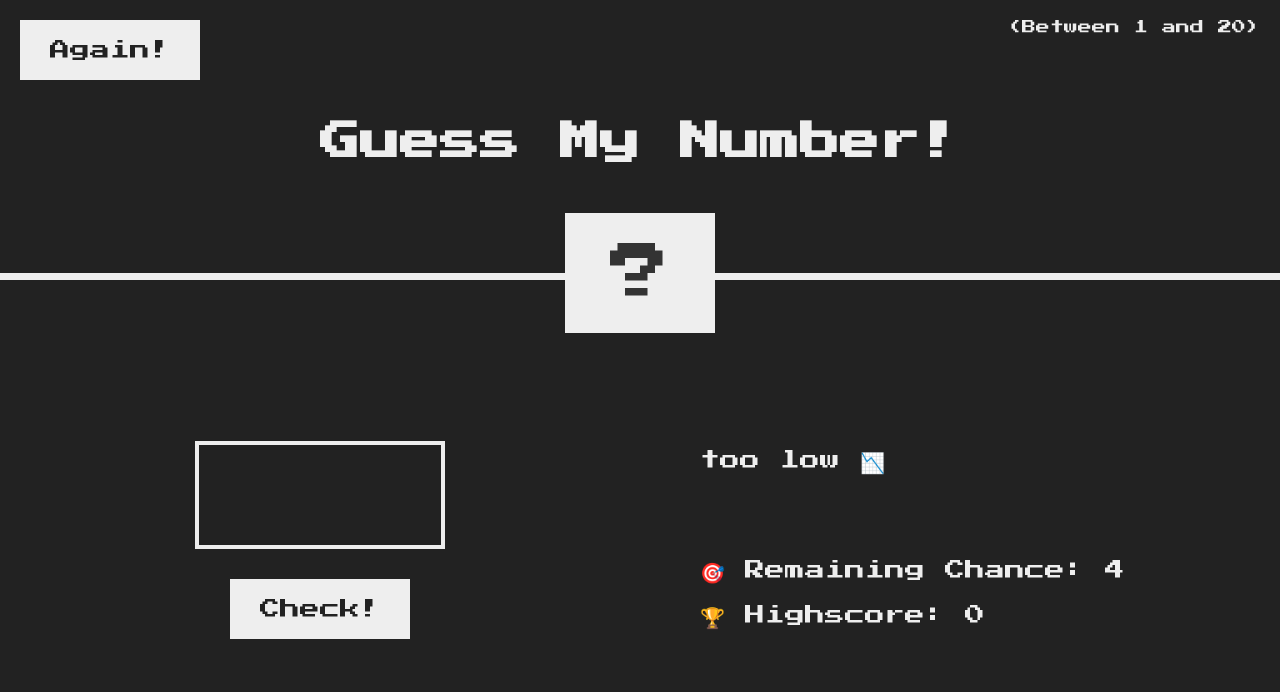
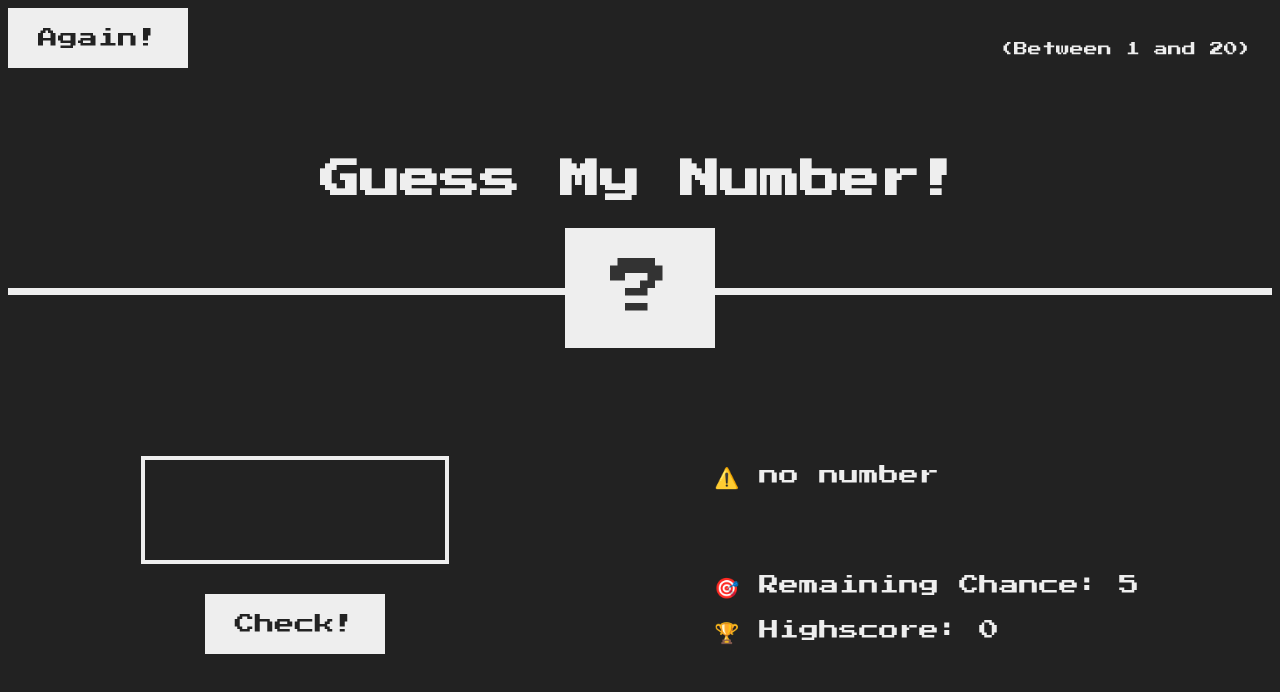
Before and after one commit to noushadzaman/guessing-game, a plain HTML site: page index.html in a window 1280 px wide. Both pictures are taken after a click on the button "Check!". Drawn offline with Linux system fonts and the light colour scheme.

Commit message:
bug fixed

```diff
--- a/index.html
+++ b/index.html
@@ -21,7 +21,7 @@
       </section>
       <section class="right">
         <p class="message">Start guessing...</p>
-        <p class="label-score">🎯 Remaining Chance: <span class="score">20</span></p>
+        <p class="label-score">🎯 Remaining Chance: <span class="score">5</span></p>
         <p class="label-highscore">
           🏆 Highscore: <span class="highscore">0</span>
         </p>
--- a/script.js
+++ b/script.js
@@ -7,19 +7,21 @@ let highScore = 100;
 document.querySelector('.check').addEventListener('click', function () {
   let guess = document.querySelector('.guess').value;
 
+  if (!guess) {
+    document.querySelector('.message').innerHTML = '⚠️ no number';
+  } else {
     if (remainingChance > 0) {
       if (guess == secretNumber) {
         document.querySelector('.message').innerHTML = 'you won!';
         document.querySelector('.number').innerHTML = secretNumber;
         document.querySelector('.highscore').innerHTML = highScore;
         document.querySelector('body').style.backgroundColor = '#60b347';
-
       } else if (guess > secretNumber) {
-      document.querySelector('.message').innerHTML = 'too high  📈';
+        document.querySelector('.message').innerHTML = '📈 too high';
         remainingChance--;
         highScore -= 20;
       } else if (guess < secretNumber) {
-      document.querySelector('.message').innerHTML = 'too low 📉';
+        document.querySelector('.message').innerHTML = '📉 too low';
         remainingChance--;
         highScore -= 20;
       }
@@ -27,6 +29,7 @@ document.querySelector('.check').addEventListener('click', function () {
       document.querySelector('.message').innerHTML = 'you lost';
     }
     document.querySelector('.score').innerHTML = remainingChance;
+  }
 });
 
 console.log(remainingChance);
--- a/style.css
+++ b/style.css
@@ -1,12 +1,6 @@
 @import url('https://fonts.googleapis.com/css?family=Press+Start+2P&display=swap');
-* {
-  margin: 0;
-  padding: 0;
-  box-sizing: inherit;
-}
 html {
   font-size: 62.5%;
-  box-sizing: border-box;
 }
 body {
   font-family: 'Press Start 2P', sans-serif;
@@ -26,13 +20,11 @@ main {
   justify-content: space-around;
 }
 .left {
-  width: 52rem;
   display: flex;
   flex-direction: column;
   align-items: center;
 }
 .right {
-  width: 52rem;
   font-size: 2rem;
 }
 h1 {
@@ -61,11 +53,6 @@ h1 {
   position: absolute;
   top: 2rem;
   right: 2rem;
-}
-.again {
-  position: absolute;
-  top: 2rem;
-  left: 2rem;
 }
 .guess {
   background: none;
```
Lines whose indentation alone changed are shown as unchanged.
